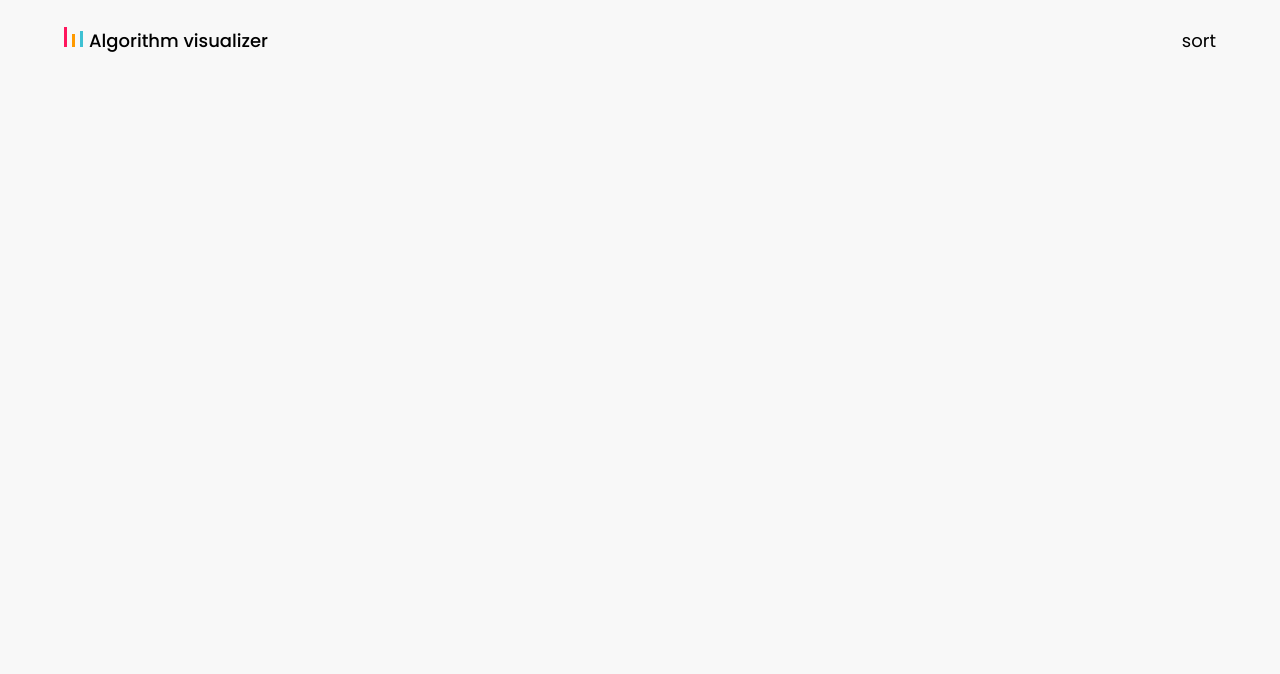
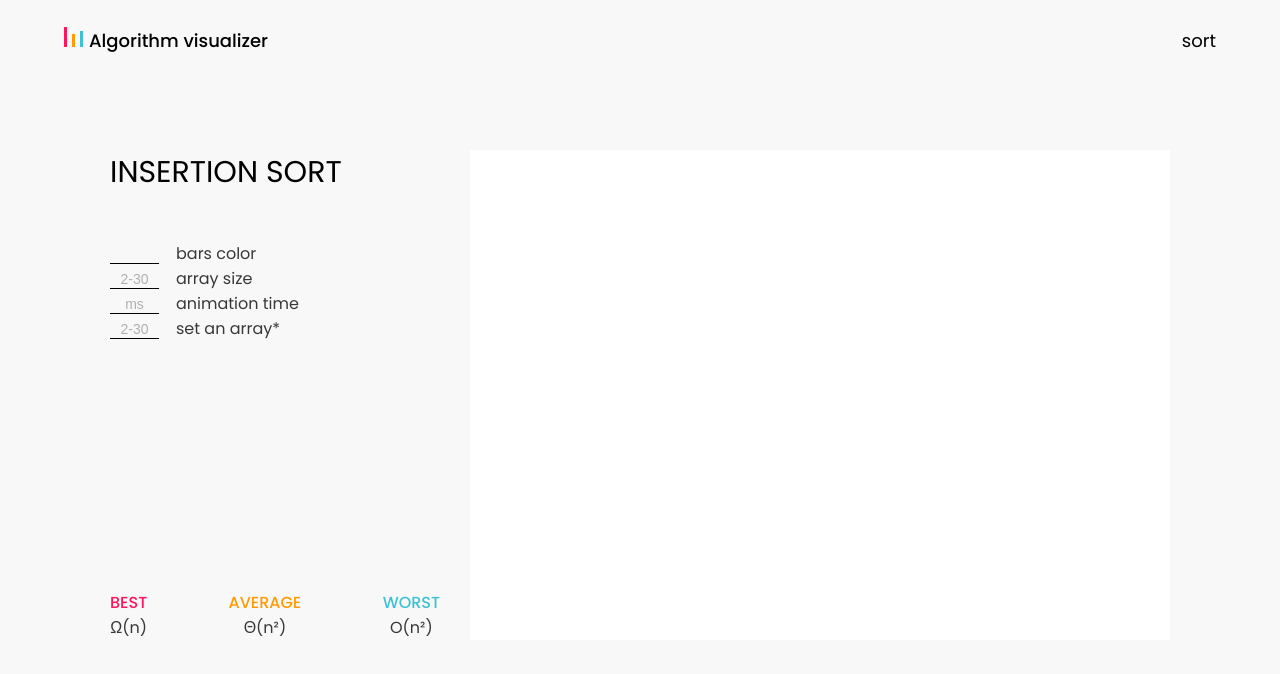
Before and after one commit to bdriguesdev/algorithm-visualizer, a React (Create React App) app: page / in a window 1280 px wide. Shown: the top 674 px of the page. Built offline with nearby package versions, Linux system fonts and the light colour scheme.

Commit message:
Sort and SortGraph components added

```diff
--- a/src/App.js
+++ b/src/App.js
@@ -2,11 +2,13 @@ import React from 'react';
 
 import './App.css';
 import Header from './components/Header/Header';
+import Sort from './components/Sort/Sort';
 
 function App() {
   return (
     <div className="App">
       <Header />
+      <Sort sortName="Insertion" best="n" average="n²" worst="n²" />
     </div>
   );
 }
--- a/src/components/Header/Header.js
+++ b/src/components/Header/Header.js
@@ -7,9 +7,9 @@ const Header = () => {
         <header className="header">
             <div className="logo">
                 <svg className="logoImg" width="19" height="20" viewBox="0 0 19 20" fill="none" xmlns="http://www.w3.org/2000/svg">
-                    <line x1="1.5" y1="6.55671e-08" x2="1.5" y2="20" stroke="#FF165D" stroke-width="3"/>
-                    <line x1="9.5" y1="7" x2="9.5" y2="20" stroke="#FF9A00" stroke-width="3"/>
-                    <line x1="17.5" y1="4" x2="17.5" y2="20" stroke="#3EC1D3" stroke-width="3"/>
+                    <line x1="1.5" y1="6.55671e-08" x2="1.5" y2="20" stroke="#FF165D" strokeWidth="3"/>
+                    <line x1="9.5" y1="7" x2="9.5" y2="20" stroke="#FF9A00" strokeWidth="3"/>
+                    <line x1="17.5" y1="4" x2="17.5" y2="20" stroke="#3EC1D3" strokeWidth="3"/>
                 </svg>
                 <h1 className="logoText">Algorithm visualizer</h1>
             </div>
--- /dev/null
+++ b/src/components/Sort/Sort.js
@@ -0,0 +1,45 @@
+import React from 'react';
+
+import './Sort.scss';
+import SortGraph from '../SortGraph/SortGraph';
+
+const Sort = props => {
+    return (
+        <section className="sort">
+            <div className="info">
+                <h2>{ props.sortName } sort</h2>
+                <form className="sortForm">
+                    <div className="inputContainer">
+                        <input type="text" id="color"/><label htmlFor="color">bars color</label><br />
+                    </div>
+                    <div className="inputContainer">
+                        <input type="text" id="arraySize" placeholder="2-30" /><label htmlFor="arraySize">array size</label><br />
+                    </div>
+                    <div className="inputContainer">
+                        <input type="text" id="animationTime" placeholder="ms" /><label htmlFor="animationTime">animation time</label><br />
+                    </div>
+                    <div className="inputContainer">
+                        <input type="text" id="array" placeholder="2-30" /><label htmlFor="array">set an array*</label>
+                    </div>
+                </form>
+                <div className="sortCases">
+                    <div className="sortCase">
+                        <h3 style={{ color: '#FF165D' }} >BEST</h3>
+                        <span>Ω({props.best})</span>
+                    </div>
+                    <div className="sortCase">
+                        <h3 style={{ color: '#FF9A00' }} >AVERAGE</h3>
+                        <span>Θ({props.average})</span>
+                    </div>
+                    <div className="sortCase">
+                        <h3 style={{ color: '#3EC1D3' }} >WORST</h3>
+                        <span>O({props.worst})</span>
+                    </div>
+                </div>
+            </div>
+            <SortGraph />
+        </section>
+    );
+};
+
+export default Sort;
--- /dev/null
+++ b/src/components/Sort/Sort.scss
@@ -0,0 +1,80 @@
+@import '../../scss/colors.scss';
+
+.sort {
+    display: flex;
+    justify-content: center;
+    margin-top: 70px;
+
+    .info {
+        display: flex;
+        flex-direction: column;
+        align-items: flex-start;
+        min-width: 200px;
+        width: 330px;
+        padding-right: 30px;
+
+        h2 {
+            margin: 0;
+            color: black;
+            font-weight: 400;
+            font-size: 1.875rem;
+            text-transform: uppercase;
+            margin-bottom: 46px;
+        }
+
+        .sortForm {
+            display: flex;
+            flex-direction: column;
+            align-items: flex-start;
+
+            input {
+                width: 45px;
+                border: none;
+                border-bottom: 1px solid black;
+                background-color: transparent;
+                outline: none;
+                text-align: center;
+                color: $medium-gray;
+                font-size: 0.875rem;
+            }
+
+            input::placeholder {
+                text-align: center;
+                color: $medium-gray;
+                font-size: 0.875rem;
+            }
+
+            label {
+                text-align: left;
+                margin-left: 17px;
+                color: $dark-gray;
+                font-weight: 400;
+                font-weight: 1rem;
+            }
+        }
+
+        .sortCases {
+            margin-top: auto;
+            display: flex;
+            justify-content: space-between;
+            width: 100%;
+
+            .sortCase {
+
+                h3 {
+                    margin: 0;
+                    font-weight: 500;
+                    text-transform: uppercase;
+                    font-size: 1rem;
+                }
+
+                span {
+                    color: $dark-gray;
+                    font-size: 1rem;
+                    font-size: 400;
+                }
+            }
+
+        }
+    }
+}
--- /dev/null
+++ b/src/components/SortGraph/SortGraph.js
@@ -0,0 +1,16 @@
+import React from 'react';
+
+import './SortGraph.scss';
+
+const SortGraph = props => {
+    return (
+        <div className="sortGraph">
+            <div className="element">
+                <div className="elementLine"></div>
+                <span className="elementValue"></span>
+            </div>
+        </div>
+    );
+};
+
+export default SortGraph;
--- /dev/null
+++ b/src/components/SortGraph/SortGraph.scss
@@ -0,0 +1,7 @@
+.sortGraph {
+    min-width: 260px;
+    width: 660px;
+    height: 450px;
+    background-color: white;
+    padding: 20px 20px;
+}
--- a/src/scss/colors.scss
+++ b/src/scss/colors.scss
@@ -2,4 +2,5 @@ $pink: #FF165D;
 $yellow: #FF9A00;
 $blue: #3EC1D3;
 $dark-gray: #383838;
+$medium-gray: #B0B0B0;
 $light-gray: #F8F8F8;
```
